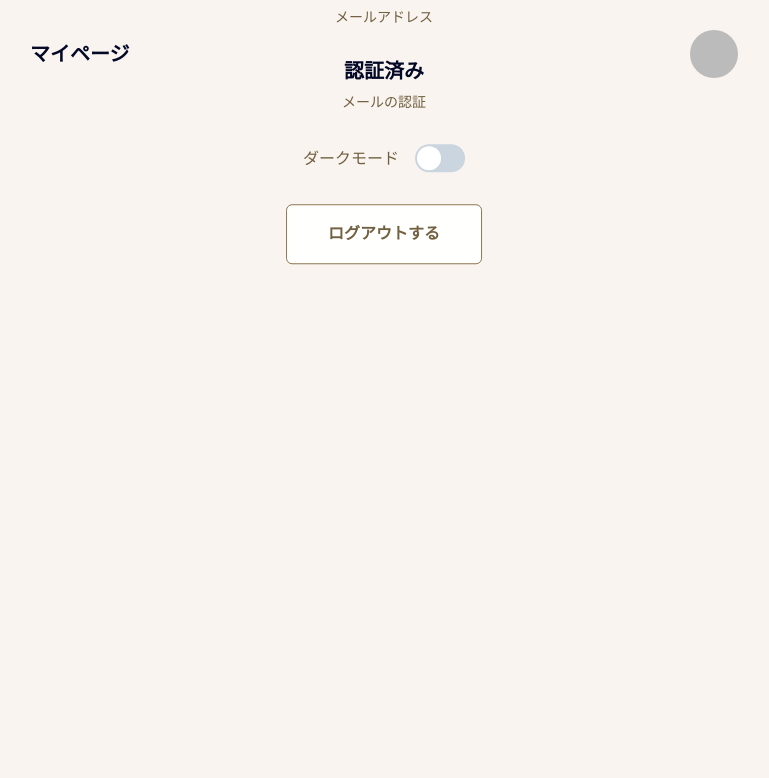
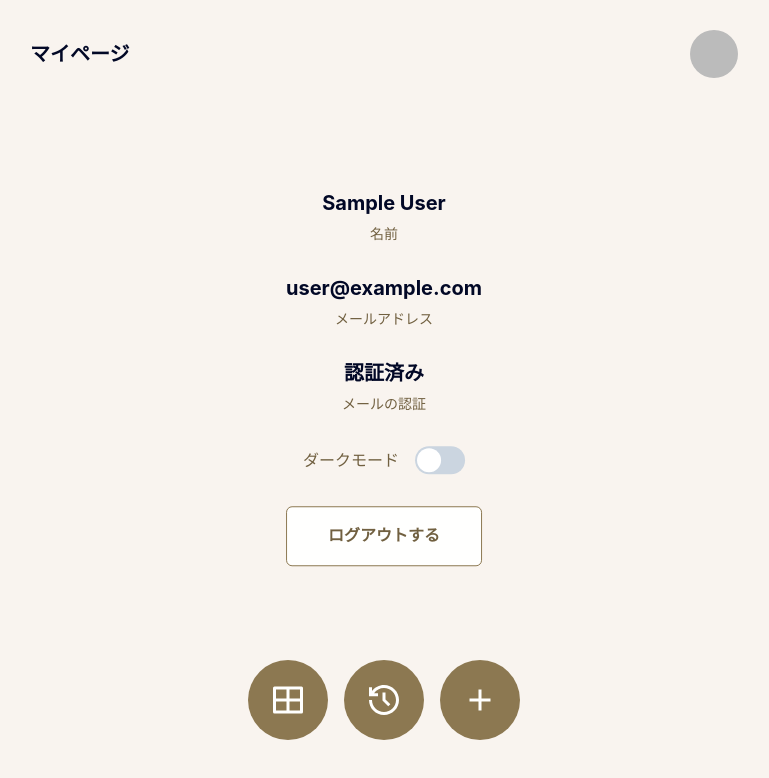
Before and after one commit to niiharamegumu/OneDrip, a Next.js app: page /mypage in a window 1280 px wide. Shown: the top 778 px of the page, without its empty margins (256-1025 px from the left). Built offline with nearby package versions, Linux system fonts and the light colour scheme; no server answers; sample sign-in values are in the browser's storage.

Commit message:
add : Common Navigation Component.

```diff
--- /dev/null
+++ b/src/components/atoms/CircleLink.tsx
@@ -0,0 +1,31 @@
+import { Link } from '@chakra-ui/react'
+import { FC, memo, ReactNode } from 'react'
+
+type Props = {
+  linkPath: string
+  children: ReactNode
+}
+
+// eslint-disable-next-line react/display-name
+const CircleLink: FC<Props> = memo((props) => {
+  const { linkPath, children } = props
+
+  return (
+    <Link
+      href={linkPath}
+      display="flex"
+      w="80px"
+      h="80px"
+      justifyContent="center"
+      alignItems="center"
+      color="sTButton"
+      bg="sTSecondColor"
+      borderRadius="50%"
+      fontSize="36px"
+    >
+      {children}
+    </Link>
+  )
+})
+
+export default CircleLink
--- /dev/null
+++ b/src/components/organisms/CommonNav.tsx
@@ -0,0 +1,32 @@
+import { Flex } from '@chakra-ui/react'
+import { FC } from 'react'
+import { RiHistoryLine, RiLayoutGridLine, RiAddFill } from 'react-icons/ri'
+
+import CircleLink from '@/components/atoms/CircleLink'
+
+const CommonNav: FC = () => {
+  return (
+    <Flex
+      as="nav"
+      position="fixed"
+      bottom={{ base: '30px', sm: '60px' }}
+      left={0}
+      w="100%"
+      justify="center"
+      align="center"
+      gap={4}
+    >
+      <CircleLink linkPath="/mypage">
+        <RiLayoutGridLine />
+      </CircleLink>
+      <CircleLink linkPath="/mypage">
+        <RiHistoryLine />
+      </CircleLink>
+      <CircleLink linkPath="/mypage">
+        <RiAddFill />
+      </CircleLink>
+    </Flex>
+  )
+}
+
+export default CommonNav
--- a/src/pages/_app.tsx
+++ b/src/pages/_app.tsx
@@ -3,6 +3,7 @@ import { ChakraProvider, Container } from '@chakra-ui/react'
 import type { AppProps } from 'next/app'
 
 import { useRouter } from 'next/router'
+import CommonNav from '@/components/organisms/CommonNav'
 import { useRequireLogin } from '@/hooks/useRequireLogin'
 import theme from '@/theme/theme'
 
@@ -14,8 +15,15 @@ const MyApp = ({ Component, pageProps }: AppProps) => {
   return (
     <ChakraProvider resetCSS theme={theme}>
       {!isTopPage && isAuthChecking ? (
-        <Container maxW={{ base: '100%', sm: 'container.md' }} py="30px" px="30px">
+        <Container
+          maxW={{ base: '100%', sm: 'container.md' }}
+          py="30px"
+          px="30px"
+          minH="100vh"
+          position="relative"
+        >
           <Component {...pageProps} />
+          <CommonNav />
         </Container>
       ) : null}
       {isTopPage && <Component {...pageProps} />}
```
